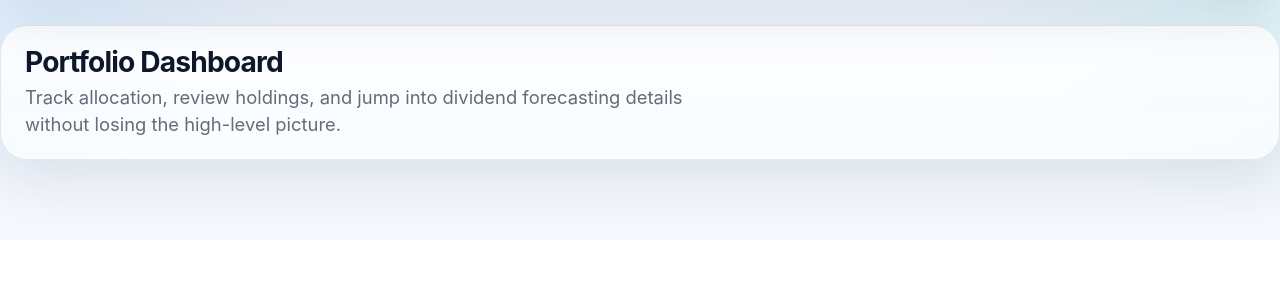
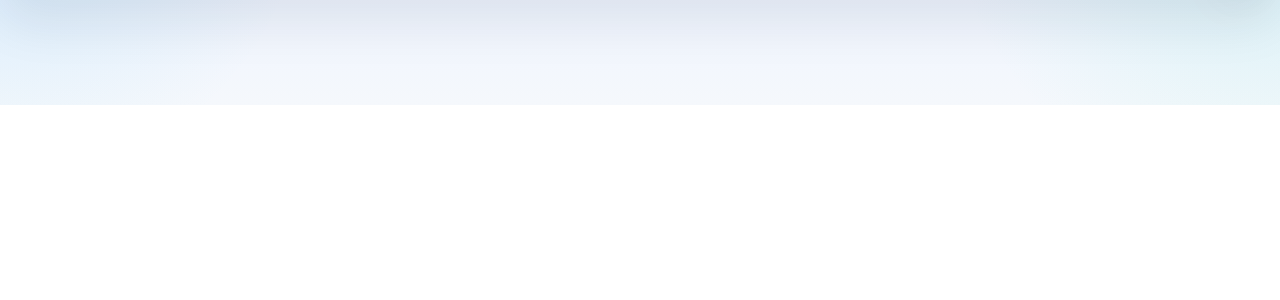
Before and after one commit to leonstaubach/DividendEstimator, a FastAPI app: template divvydiary_app/templates/dashboard.html in a window 1280 px wide. Shown: the part 125-425 px from the top of the page. Run offline with FastAPI, Linux system fonts and the light colour scheme; the template is opened without the code that fills it, so the values that code supplies are empty; some libraries are stand-ins or nearby versions.

Commit message:
Remove hero sections from dashboard and monthly view templates
Co-Authored-By: Claude Sonnet 4.6 <noreply@anthropic.com>

```diff
--- a/divvydiary_app/templates/dashboard.html
+++ b/divvydiary_app/templates/dashboard.html
@@ -2,21 +2,6 @@
 
 {% block content %}
 <div class="page-shell">
-    <section class="hero">
-        <div class="hero-copy">
-            <div class="section-copy">
-                <h1>Portfolio Dashboard</h1>
-                <p>Track allocation, review holdings, and jump into dividend forecasting details without losing the high-level picture.</p>
-            </div>
-            {% if dashboard %}
-                <div class="hero-meta">
-                    <span class="meta-pill">{{ dashboard.portfolio_name }}</span>
-                    <span class="meta-pill"><span class="numeric">{{ dashboard.holdings|length }}</span> holdings</span>
-                </div>
-            {% endif %}
-        </div>
-    </section>
-
     {% if error_message %}
         <article class="section-card">
             <div class="section-body">
```
Also changed, not shown: divvydiary_app/templates/monthly.html (+0 -9 lines).
